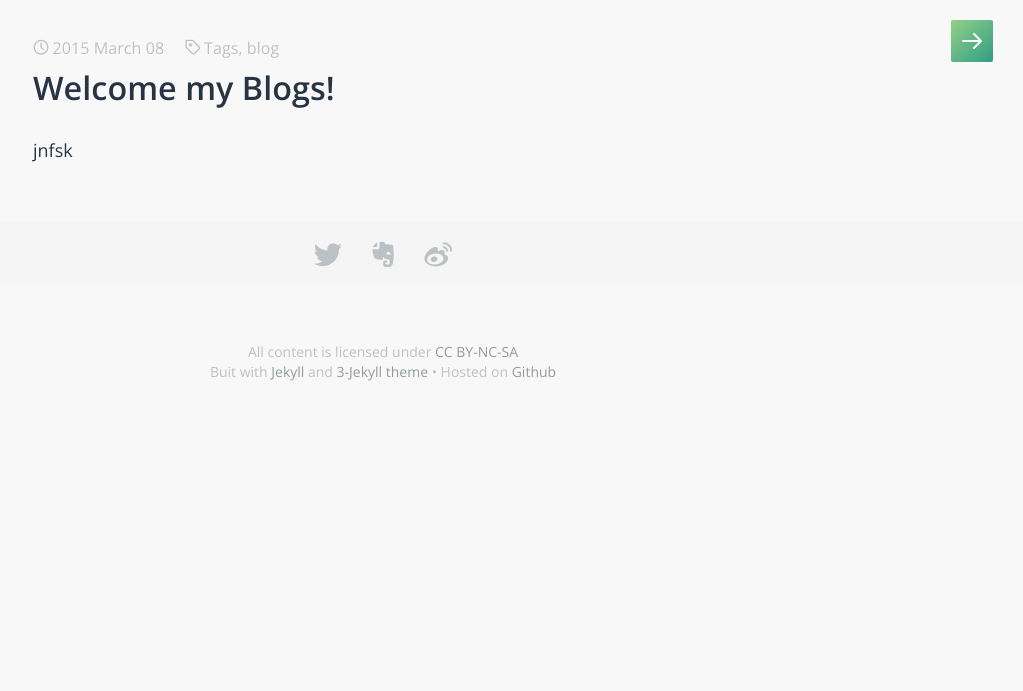
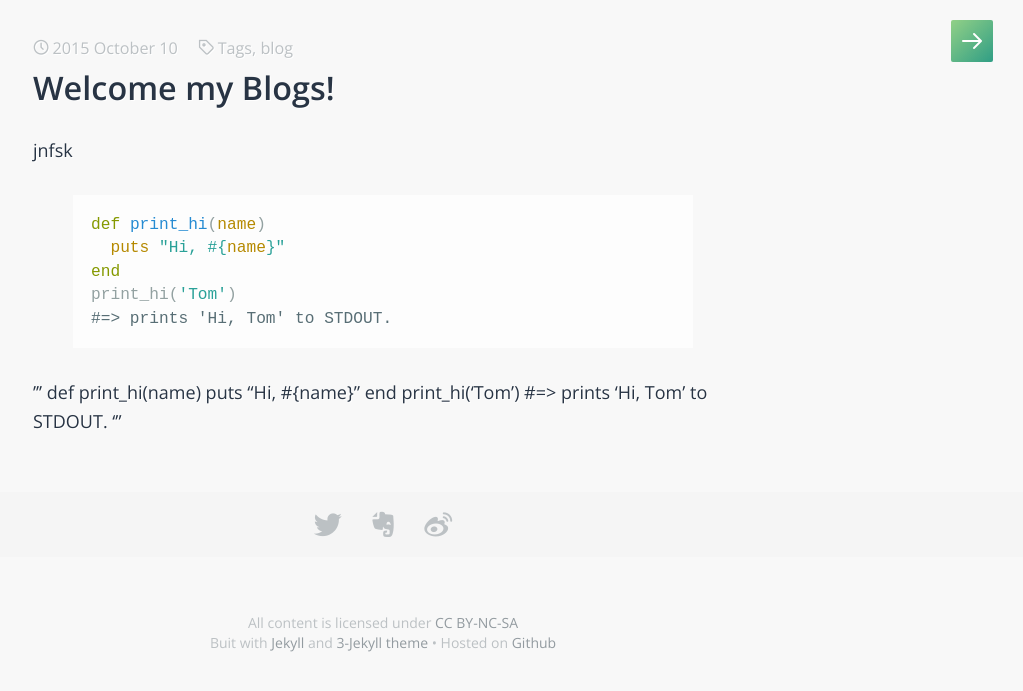
Before and after one commit to lioilwin/lioilwin.github.io, a Jekyll site: the page built from _posts/2015-03-08-welcome-ll.markdown, in a window 1280 px wide. Shown: the top 691 px of the page, without its empty margins (257-1280 px from the left). Built offline with Jekyll 4.4.1, drawn with Linux system fonts in a browser that asks for light colours; some web fonts are replaced; comment, search, counter and statistics services are not loaded.

Commit message:
Update 2015-03-08-welcome-ll.markdown

```diff
--- a/_posts/2015-03-08-welcome-ll.markdown
+++ b/_posts/2015-03-08-welcome-ll.markdown
@@ -1,9 +1,24 @@
 ---
 layout: post
 title:  "Welcome my Blogs!"
-date:   2015-03-08 22:21:49
-categories: cate Blogs
+date:   2015-10-10 22:21:49
 tags: Tags blog
 ---
 
 jnfsk
+
+{% highlight ruby %}
+def print_hi(name)
+  puts "Hi, #{name}"
+end
+print_hi('Tom')
+#=> prints 'Hi, Tom' to STDOUT.
+{% endhighlight %}
+
+'''
+def print_hi(name)
+  puts "Hi, #{name}"
+end
+print_hi('Tom')
+#=> prints 'Hi, Tom' to STDOUT.
+'''
```
